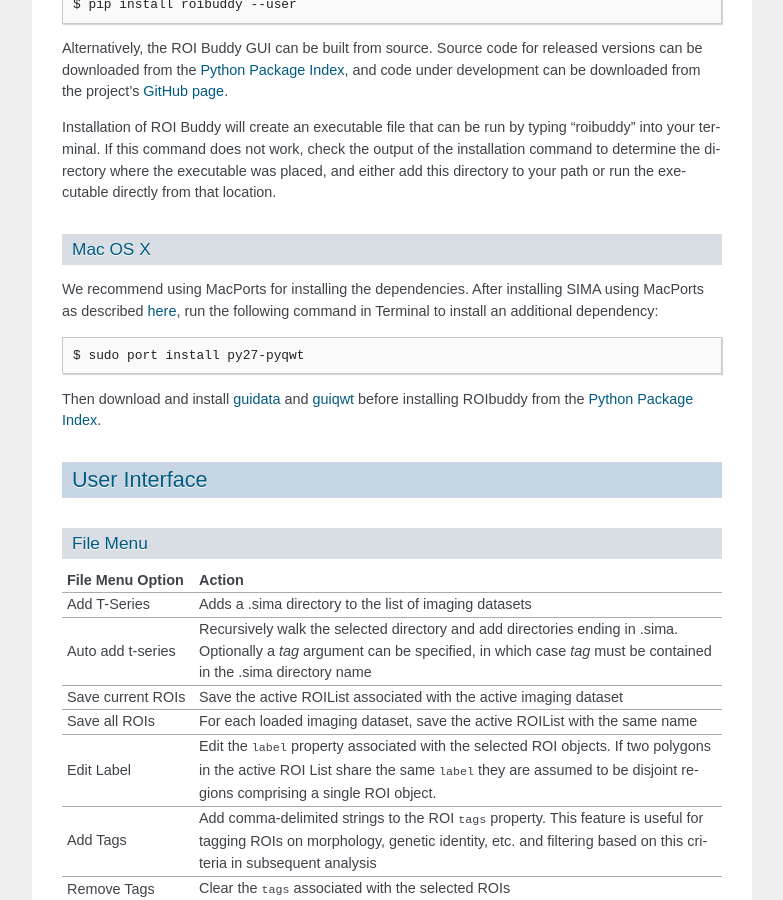
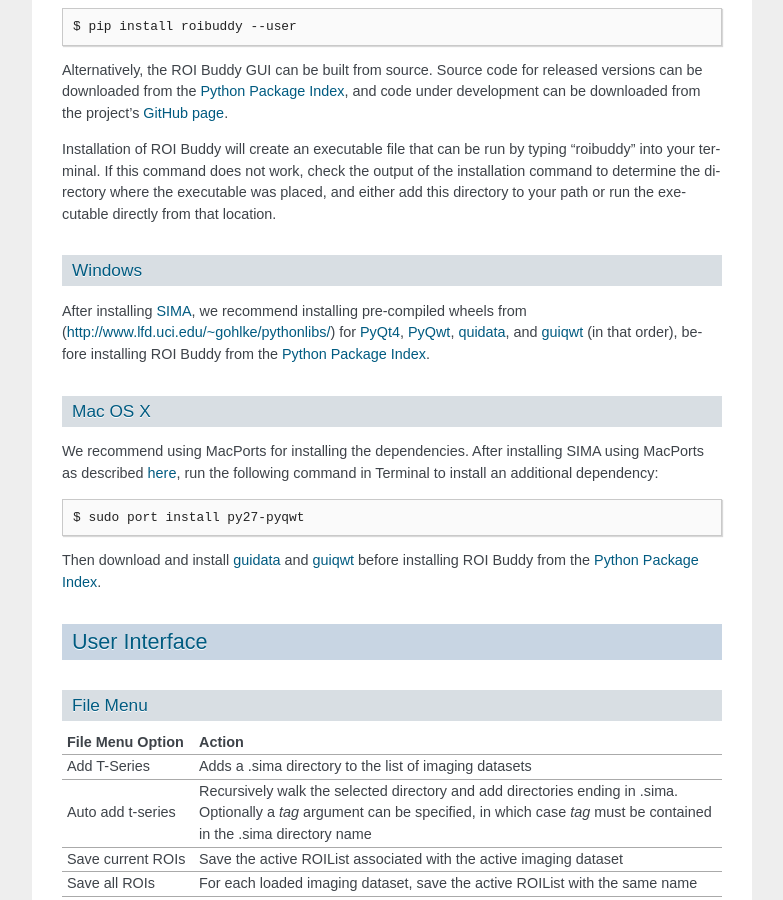
Before and after one commit to losonczylab/sima, a Sphinx documentation site: the page built from doc/source/roi_buddy.rst, in a window 1280 px wide and 900 px high, scrolled down 2096 px. Shown: the whole window, without its empty margins (198-981 px from the left). Built offline with Sphinx 7.4.7, drawn with Linux system fonts in a browser that asks for light colours.

Commit message:
Added additional install recommendations for ROI Buddy on Windows Fixed a dead link in the ROI Buddy install docs.

```diff
--- a/doc/source/roi_buddy.rst
+++ b/doc/source/roi_buddy.rst
@@ -57,16 +57,28 @@
 executable was placed, and either add this directory to your path or run
 the executable directly from that location.
 
+Windows
+-------
+After installing `SIMA <install.html>`__, we recommend installing pre-compiled
+wheels from (http://www.lfd.uci.edu/~gohlke/pythonlibs/) for
+`PyQt4 <http://www.lfd.uci.edu/~gohlke/pythonlibs/#pyqt4>`__,
+`PyQwt <http://www.lfd.uci.edu/~gohlke/pythonlibs/#pyqwt>`__,
+`quidata <http://www.lfd.uci.edu/~gohlke/pythonlibs/#guiqwt>`__, and
+`guiqwt <http://www.lfd.uci.edu/~gohlke/pythonlibs/#guiqwt>`__ (in that order),
+before installing ROI Buddy from the
+`Python Package Index <https://pypi.python.org/pypi/roibuddy>`__.
+
+
 Mac OS X
 --------
 We recommend using MacPorts for installing the dependencies.
-After installing SIMA using MacPorts as described `here <install>`__,
+After installing SIMA using MacPorts as described `here <install.html>`__,
 run the following command in Terminal to install an additional dependency::
 
     $ sudo port install py27-pyqwt
 
 Then download and install `guidata <https://code.google.com/p/guidata/>`__ and
-`guiqwt <https://code.google.com/p/guiqwt/>`__ before installing ROIbuddy from
+`guiqwt <https://code.google.com/p/guiqwt/>`__ before installing ROI Buddy from
 the `Python Package Index <https://pypi.python.org/pypi/roibuddy>`__.
 
 
```
